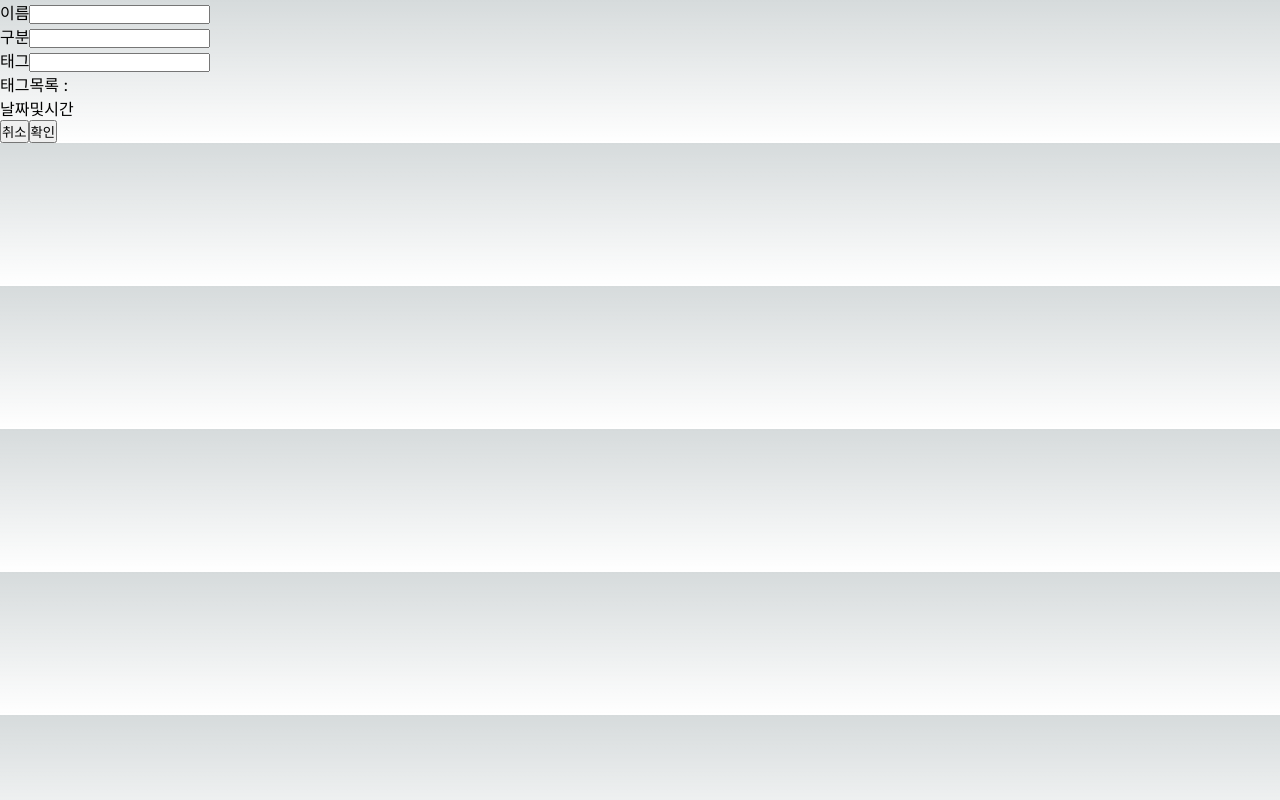
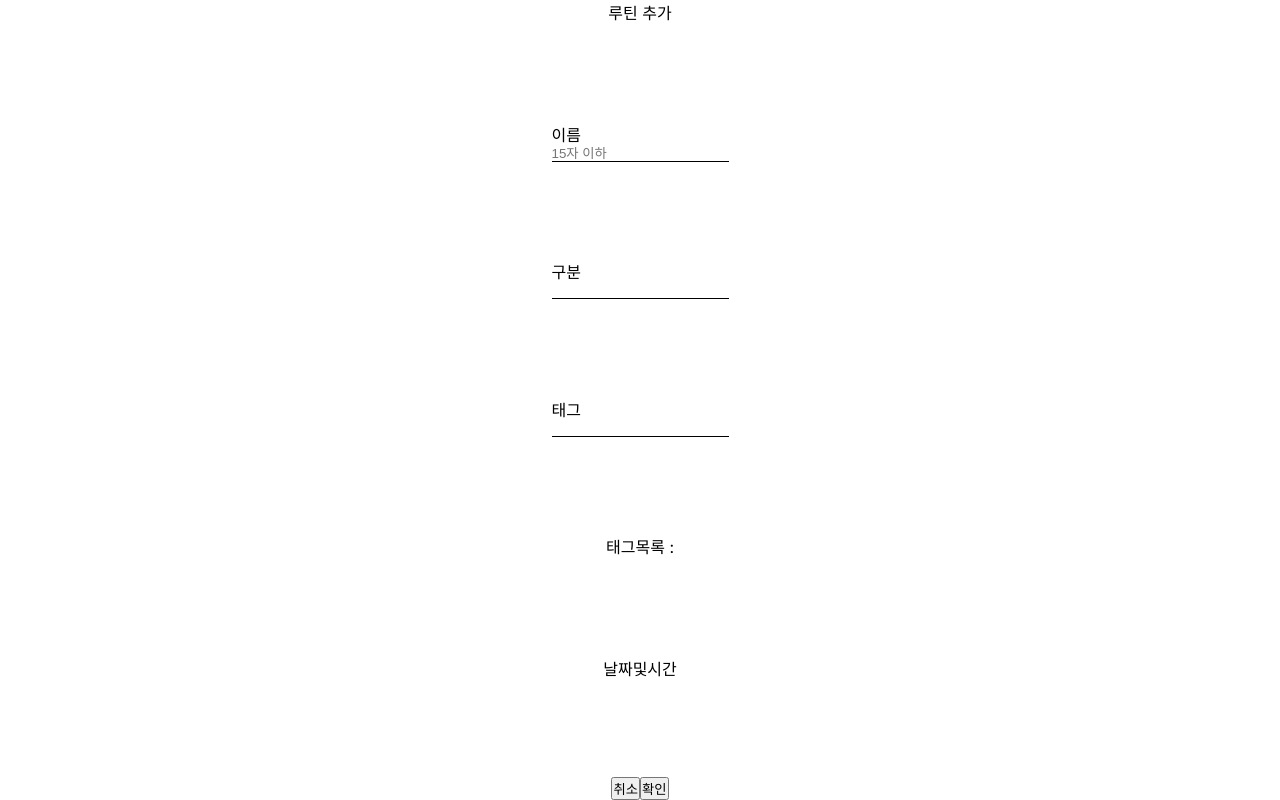
Before and after one commit to Life-Logs/frontend, a Next.js app: page /routineAdd in a window 1280 px wide. Built offline with nearby package versions, Linux system fonts and the light colour scheme.

Commit message:
feat: Inquiry API connect

```diff
--- a/app/routineAdd/page.tsx
+++ b/app/routineAdd/page.tsx
@@ -64,7 +64,10 @@ export default function routineAdd() {
 
     return (
     <Body>
-        <List>이름<InputSpace onChange={(e) => handleNameChange(e)}/></List>
+        <Title>루틴 추가</Title>
+        <Category>
+            <List>이름<InputSpace placeholder="15자 이하"onChange={(e) => handleNameChange(e)}/></List>
+        </Category>
         <List>구분<InputSpace onChange={(e) => handleTypeChange(e)}/></List>
         {/* <List>목표</List> */}
         <List>태그<InputSpace
@@ -85,10 +88,32 @@ export default function routineAdd() {
     </Body>)
 }
 
-const Body = styled.div``
-const List = styled.div``
+const Body = styled.div`
+    display: flex;
+    flex-direction: column;
+    justify-content: space-between;
+    align-items: center;
+    min-height: 100vh;
+    background-color: white;
+`
+const List = styled.div`
+    display: flex;
+    flex-direction:column;
+    width: fit-content;
+    height: fit-content;
+`
 const TagList = styled.div``
-const InputSpace = styled.input``
+const InputSpace = styled.input`
+    border: none;
+    border-bottom: 1px solid black;
+`
 const ConfirmAndCancle = styled.div``
 const Confirm = styled.button``
 const Cancel = styled.button``
+const Category = styled.div`
+    display: flex;
+    width: fit-content;
+    height: fit-content;
+`
+
+const Title = styled.div``
```
Also changed, not shown: app/routine/page.tsx (+32 -12 lines), public/data/mockData.json (+8 -8 lines).
